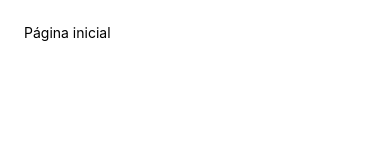
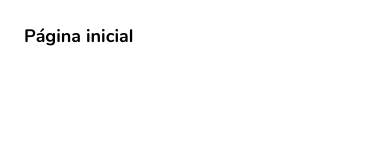
Before and after one commit to robsonsilv4/gamezone, a React Native app: screen / in a window 390 px wide. Shown: the top 160 px of the page. Built offline with nearby package versions, Linux system fonts and the light colour scheme.

Commit message:
Adicionado fonte

```diff
--- a/App.js
+++ b/App.js
@@ -1,8 +1,25 @@
+import * as Font from 'expo-font';
+
+import React, { useState } from 'react';
 import { StyleSheet, Text, View } from 'react-native';
 
+import { AppLoading } from 'expo';
 import Home from './screens/home';
-import React from 'react';
+
+const getFonts = () =>
+  Font.loadAsync({
+    'nunito-regular': require('./assets/fonts/Nunito-Regular.ttf'),
+    'nunito-bold': require('./assets/fonts/Nunito-Bold.ttf'),
+  });
 
 export default function App() {
-  return <Home />;
+  const [fontsLoaded, setFontsLoaded] = useState(false);
+
+  if (fontsLoaded) {
+    return <Home />;
+  } else {
+    return (
+      <AppLoading startAsync={getFonts} onFinish={() => setFontsLoaded(true)} />
+    );
+  }
 }
--- a/screens/home.js
+++ b/screens/home.js
@@ -5,7 +5,7 @@
 export default function Home() {
   return (
     <View style={styles.container}>
-      <Text>Página inicial</Text>
+      <Text style={styles.titleText}>Página inicial</Text>
     </View>
   );
 }
@@ -14,4 +14,8 @@
   container: {
     padding: 24,
   },
+  titleText: {
+    fontFamily: 'nunito-bold',
+    fontSize: 18,
+  },
 });
```
Also changed, not shown: assets/fonts/Nunito-Bold.ttf (added), assets/fonts/Nunito-Regular.ttf (added).
